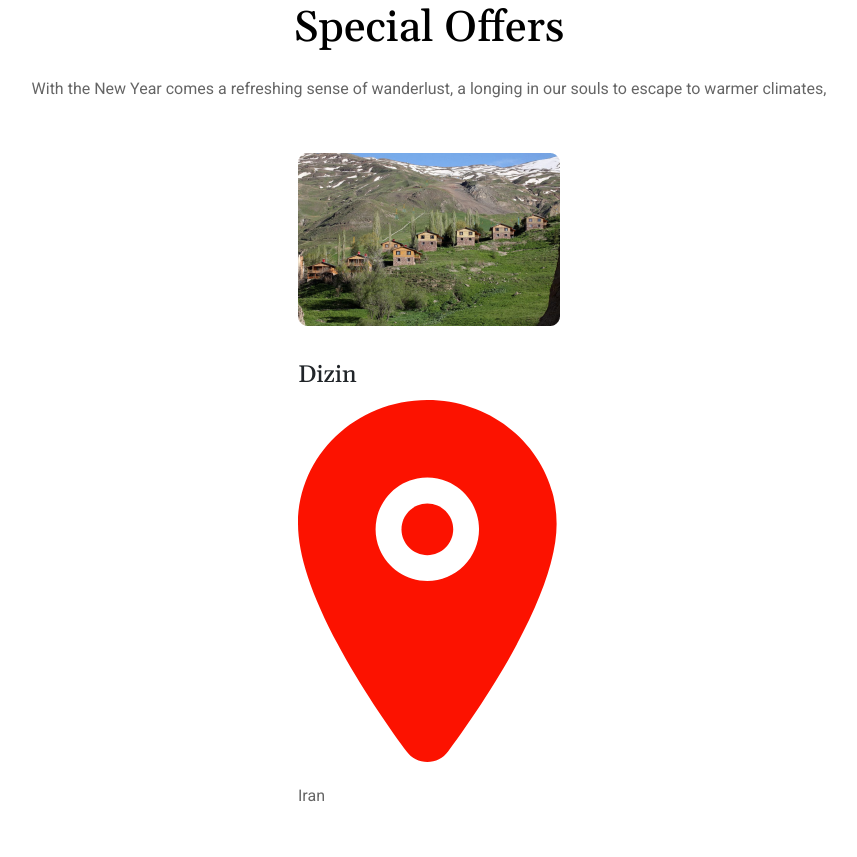
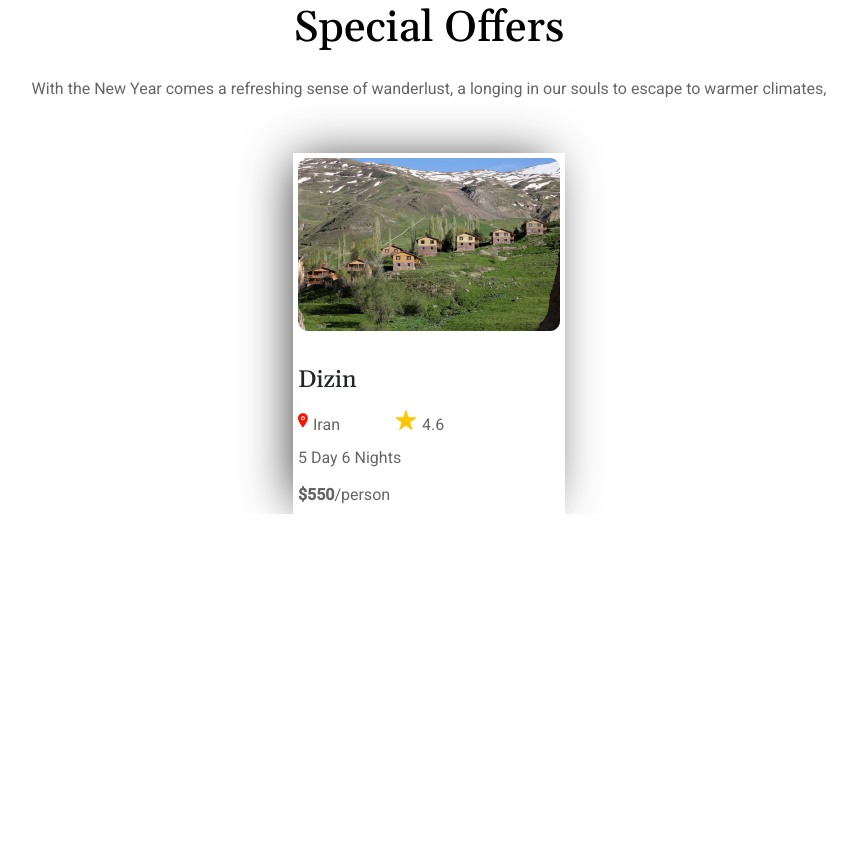
Before and after one commit to Bilostenko/traveland, a plain HTML site: page index.html in a window 1280 px wide. Shown: the part 1897-2754 px from the top of the page, without its empty margins (211-1068 px from the left). After the commit the page ends 2411 px from the top, so only its background shows below. Drawn offline with nearby package versions, Linux system fonts and the light colour scheme; a web font is replaced by a local one.

Commit message:
add html/css

```diff
--- a/extends.scss
+++ b/extends.scss
@@ -14,7 +14,6 @@
   font-family: $main;
   line-height: 29px;
   opacity: 0.6;
-  margin-bottom: 50px;
 }
 
 %extend-title{
--- a/index.html
+++ b/index.html
@@ -80,9 +80,9 @@
         <img src="./img/offers/dizin.png" alt="land">
         <h6 class="card__title">Dizin</h6>
         <div class="rate">
-          <img src="./img/offers/marker.svg" alt="marker">
+          <img class="marker" src="./img/offers/marker.svg" alt="marker">
           <p class="card__text">Iran</p>
-          <img src="./img/offers/star.svg" alt="star">
+          <img class="star" src="./img/offers/star.svg" alt="star">
           <p class="card__text">4.6</p>
         </div>
         <p class="card__text">5 Day 6 Nights</p>
--- a/main.scss
+++ b/main.scss
@@ -24,6 +24,10 @@ a {
 header,
 section {
   margin: 0 auto;
+}
+
+span {
+  font-weight: bold;
 }
 
 header {
@@ -81,6 +85,7 @@ header {
       @extend %extend-text;
       margin-bottom: 40px;
       color: $main-text-color-w !important;
+      margin-bottom: 50px;
     }
 
     .header__btn {
@@ -100,6 +105,7 @@ header {
 
   .location__text {
     @extend %extend-text;
+    margin-bottom: 50px;
   }
 
   .row {
@@ -138,7 +144,8 @@ header {
       }
 
       .card__text {
-        @extend %extend-text
+        @extend %extend-text;
+        margin-bottom: 50px;
       }
     }
   }
@@ -154,7 +161,8 @@ header {
   }
 
   .offers__text {
-    @extend %extend-text
+    @extend %extend-text;
+    margin-bottom: 50px;
   }
 
   img {
@@ -162,11 +170,41 @@ header {
     height: auto;
   }
 
+  .offers__card {
+    -webkit-box-shadow: -8px -2px 48px -10px rgba(0, 0, 0, 0.83);
+    -moz-box-shadow: -8px -2px 48px -10px rgba(0, 0, 0, 0.83);
+    box-shadow: -8px -2px 48px -10px rgba(0, 0, 0, 0.83);
+    padding: 5px
+  }
+
   .card__title {
     @extend %extend-card__title
   }
 
   .card__text {
-    @extend %extend-text
+    @extend %extend-text;
+    margin: 8px 50px 8px 0;
+    margin-bottom: 0;
+    margin-right: 50px;
+
   }
+
+  .marker {
+    width: 10px;
+    height: 15px;
+  }
+
+  .star {
+    width: 24px;
+  }
+
+  .rate {
+    display: flex;
+    align-items: center;
+    width: 163.86px;
+    height: 30px;
+    gap: 5px;
+
+  }
+
 }
```
Also changed, not shown: main.css, 1 other file.
